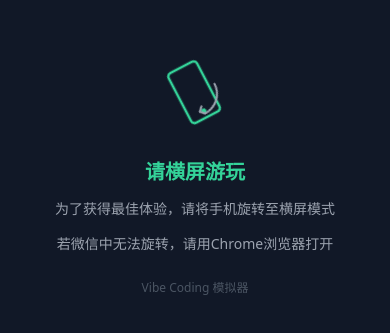
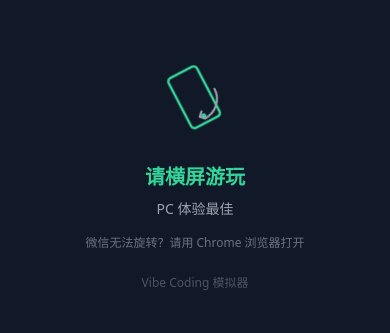
Before and after one commit to Luciferbobo/vibe_coding_sim, a React (Vite) app: page / in a window 390 px wide. Shown: the part 247-580 px from the top of the page. Built offline with nearby package versions, Linux system fonts and the light colour scheme; the HTML template or start-up script is replaced by a standard one.

Commit message:
fix mobile ui

```diff
--- a/src/components/common/LandscapeGuard.tsx
+++ b/src/components/common/LandscapeGuard.tsx
@@ -46,11 +46,11 @@
       </div>
 
       <h2 className="text-xl font-bold text-emerald-400">请横屏游玩</h2>
-      <p className="mt-3 max-w-xs text-center text-sm text-gray-400 leading-relaxed">
-        为了获得最佳体验，请将手机旋转至横屏模式
+      <p className="mt-2 text-sm text-gray-400">
+        PC 体验最佳
       </p>
-      <p className="mt-3 max-w-xs text-center text-sm text-gray-400 leading-relaxed">
-        若微信中无法旋转，请用Chrome浏览器打开
+      <p className="mt-4 text-xs text-gray-500">
+        微信无法旋转？请用 Chrome 浏览器打开
       </p>
 
       <p className="mt-6 text-xs text-gray-600">
```
